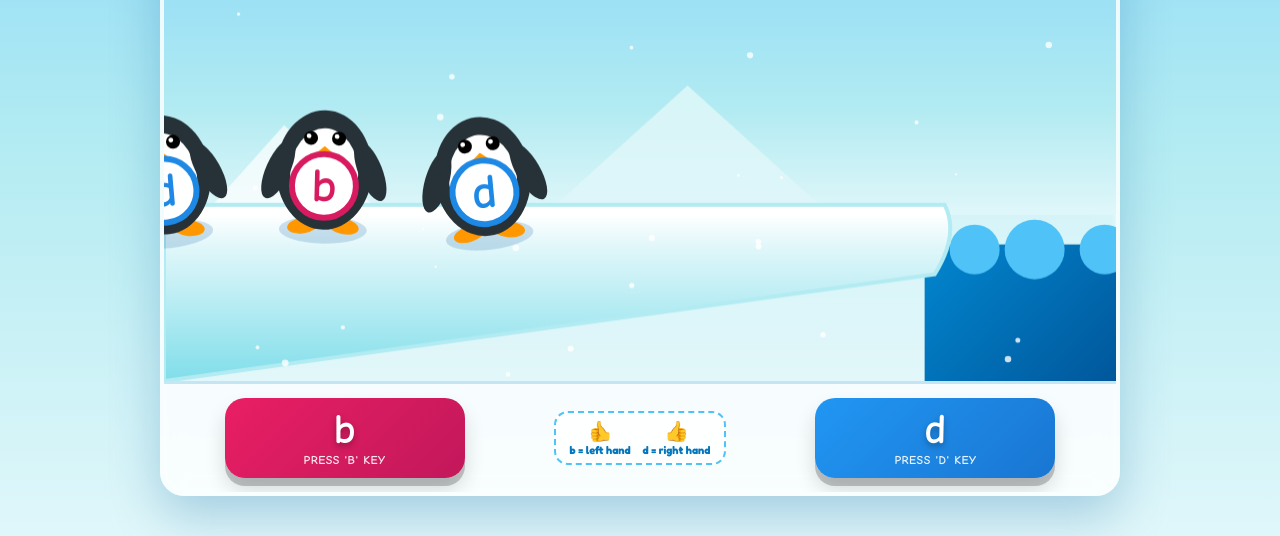
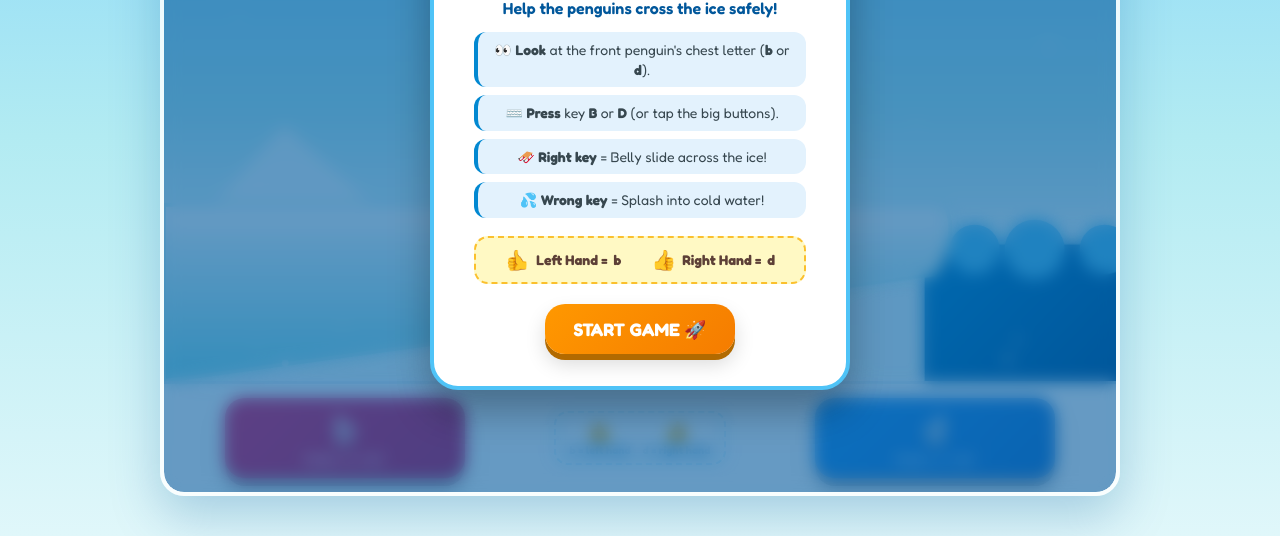
Before and after one commit to OxonianCambion/PenguinGames, a plain HTML site: page index.html in a window 1280 px wide. Shown: the part 264-800 px from the top of the page. Drawn offline with Linux system fonts and the light colour scheme.

Commit message:
Add start screen with instructions overlay

```diff
--- a/game.js
+++ b/game.js
@@ -173,6 +173,7 @@ class Game {
     this.particles = [];
     this.snowflakes = [];
     this.isRoundOver = false;
+    this.isGameStarted = false;
 
     // Canvas size setup
     this.resizeCanvas();
@@ -181,9 +182,8 @@ class Game {
     // Input listeners
     this.setupInputs();
 
-    // Initialize environment & start game
+    // Initialize environment snowflakes
     this.initSnowflakes();
-    this.startNewRound();
 
     // Start render loop
     this.lastTime = performance.now();
@@ -324,6 +324,17 @@ class Game {
       document.getElementById('mute-icon').textContent = this.sfx.isMuted ? '🔇' : '🔊';
     });
 
+    // Start Game modal button
+    const startBtn = document.getElementById('start-game-btn');
+    if (startBtn) {
+      startBtn.addEventListener('click', () => {
+        this.sfx.init();
+        this.isGameStarted = true;
+        document.getElementById('start-modal-overlay').classList.add('hidden');
+        this.startNewRound();
+      });
+    }
+
     // Next Round modal button
     document.getElementById('next-round-btn').addEventListener('click', () => {
       this.round++;
@@ -441,6 +452,8 @@ class Game {
       if (s.x > this.canvas.width) s.x = 0;
       if (s.x < 0) s.x = this.canvas.width;
     });
+
+    if (!this.isGameStarted) return;
 
     const lead = this.getLeadPenguin();
 
--- a/index.html
+++ b/index.html
@@ -65,6 +65,31 @@
       </button>
     </footer>
 
+    <!-- Start Game Modal Overlay -->
+    <div id="start-modal-overlay">
+      <div class="modal-card start-card">
+        <div class="modal-header">
+          <h2>Penguin B & D Adventure! 🐧❄️</h2>
+        </div>
+        <div class="modal-body">
+          <p class="instruction-lead">Help the penguins cross the ice safely!</p>
+          <ul class="instruction-list">
+            <li>👀 <strong>Look</strong> at the front penguin's chest letter (<strong>b</strong> or <strong>d</strong>).</li>
+            <li>⌨️ <strong>Press</strong> key <strong>B</strong> or <strong>D</strong> (or tap the big buttons).</li>
+            <li>🛷 <strong>Right key</strong> = Belly slide across the ice!</li>
+            <li>💦 <strong>Wrong key</strong> = Splash into cold water!</li>
+          </ul>
+          <div class="bed-trick-box">
+            <div class="trick-item"><span class="hand-icon left-hand-icon">👍</span> Left Hand = <strong>b</strong></div>
+            <div class="trick-item"><span class="hand-icon">👍</span> Right Hand = <strong>d</strong></div>
+          </div>
+        </div>
+        <div class="modal-actions">
+          <button id="start-game-btn" class="primary-modal-btn">START GAME 🚀</button>
+        </div>
+      </div>
+    </div>
+
     <!-- End of Round Modal -->
     <div id="modal-overlay" class="hidden">
       <div class="modal-card">
--- a/styles.css
+++ b/styles.css
@@ -253,13 +253,13 @@ body {
 }
 
 /* Modal Overlay */
-#modal-overlay {
+#modal-overlay, #start-modal-overlay {
   position: absolute;
   top: 0;
   left: 0;
   width: 100%;
   height: 100%;
-  background: rgba(1, 87, 155, 0.5);
+  background: rgba(1, 87, 155, 0.6);
   backdrop-filter: blur(8px);
   display: flex;
   justify-content: center;
@@ -268,10 +268,75 @@ body {
   transition: opacity 0.3s ease;
 }
 
-#modal-overlay.hidden {
+#start-modal-overlay {
+  z-index: 110;
+}
+
+#modal-overlay.hidden, #start-modal-overlay.hidden {
   display: none;
   opacity: 0;
   pointer-events: none;
+}
+
+.start-card {
+  max-width: 480px;
+  text-align: left;
+}
+
+.start-card .modal-header h2 {
+  text-align: center;
+  color: #0288d1;
+  font-size: 28px;
+}
+
+.instruction-lead {
+  font-size: 16px;
+  font-weight: 600;
+  color: #01579b;
+  text-align: center;
+  margin-bottom: 14px;
+}
+
+.instruction-list {
+  list-style: none;
+  margin-bottom: 18px;
+  display: flex;
+  flex-direction: column;
+  gap: 8px;
+}
+
+.instruction-list li {
+  font-size: 14px;
+  line-height: 1.4;
+  color: #37474f;
+  background: #e3f2fd;
+  padding: 8px 12px;
+  border-radius: 12px;
+  border-left: 4px solid #0288d1;
+}
+
+.bed-trick-box {
+  display: flex;
+  justify-content: space-around;
+  background: #fff9c4;
+  padding: 10px 14px;
+  border-radius: 14px;
+  border: 2px dashed #fbc02d;
+  margin-bottom: 20px;
+}
+
+.trick-item {
+  font-weight: 700;
+  font-size: 14px;
+  color: #5d4037;
+  display: flex;
+  align-items: center;
+  gap: 6px;
+}
+
+.left-hand-icon {
+  display: inline-block;
+  transform: scaleX(-1);
 }
 
 .modal-card {
```
